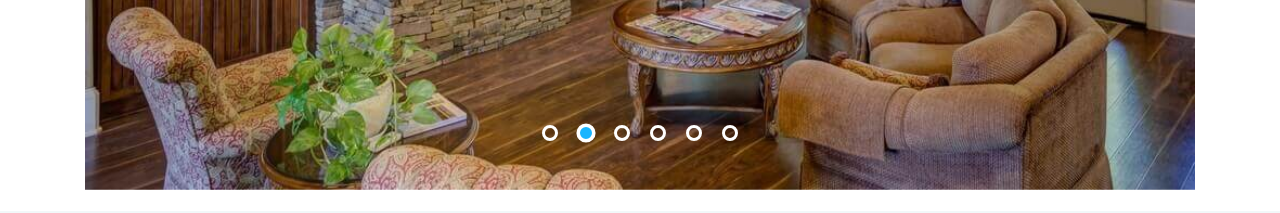
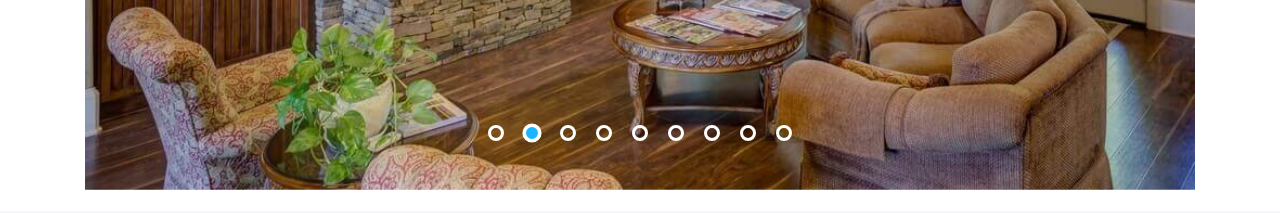
Before and after one commit to r-hammerok/js-3dglo, a plain HTML site: page index.html in a window 1280 px wide. Shown: the part 2180-2393 px from the top of the page. Drawn offline with Linux system fonts and the light colour scheme.

Commit message:
build: lesson 21 normal completed

```diff
--- a/index.html
+++ b/index.html
@@ -174,6 +174,9 @@
 			<li class="portfolio-item"><img src="images/portfilio/portfolio-06.jpg" alt="portfolio"></li>
 			<li class="portfolio-item"><img src="images/portfilio/portfolio-07.jpg" alt="portfolio"></li>
 			<li class="portfolio-item"><img src="images/portfilio/portfolio-08.jpg" alt="portfolio"></li>
+			<li class="portfolio-item"><img src="images/portfilio/portfolio-10.jpg" alt="portfolio"></li>
+			<li class="portfolio-item"><img src="images/portfilio/portfolio-10.jpg" alt="portfolio"></li>
+			<li class="portfolio-item"><img src="images/portfilio/portfolio-10.jpg" alt="portfolio"></li>
 			<li class="portfolio-item"><img src="images/portfilio/portfolio-10.jpg" alt="portfolio"></li>
 			<a href="#" class="portfolio-btn prev" id="arrow-left"></a>
 			<a href="#" class="portfolio-btn next" id="arrow-right"></a>
--- a/js/script.js
+++ b/js/script.js
@@ -123,7 +123,7 @@ window.addEventListener('DOMContentLoaded', function() {
     };
     // animationPopup();
 
-    //tabs
+    //Tabs
     const tabs = () => {
         const tabHeader = document.querySelector('.service-header'),
             tab = tabHeader.querySelectorAll('.service-header-tab'),
@@ -154,7 +154,26 @@ window.addEventListener('DOMContentLoaded', function() {
     };
     tabs();
 
-    //slider
+    //Modify Dots
+    const modifyDot = () => {
+        const dotsWrapper = document.querySelector('.portfolio-dots'),
+            countSlides = document.querySelectorAll('.portfolio-item').length;
+
+        dotsWrapper.textContent = '';
+
+        console.log(countSlides);
+        for (let i = 1; i <= countSlides; i++) {
+            let newEl = document.createElement('li');
+            newEl.classList.add('dot');
+            if (i === 1) {
+                newEl.classList.add('dot-active');
+            }
+            dotsWrapper.insertAdjacentElement('beforeend', newEl);
+        }
+    };
+    modifyDot();
+
+    //Slider
     const slider = () => {
         const slide = document.querySelectorAll('.portfolio-item'),
             btn = document.querySelectorAll('.portfolio-btn'),
@@ -241,4 +260,5 @@ window.addEventListener('DOMContentLoaded', function() {
         startSlide(3000);
     };
     slider();
+
 });
```
